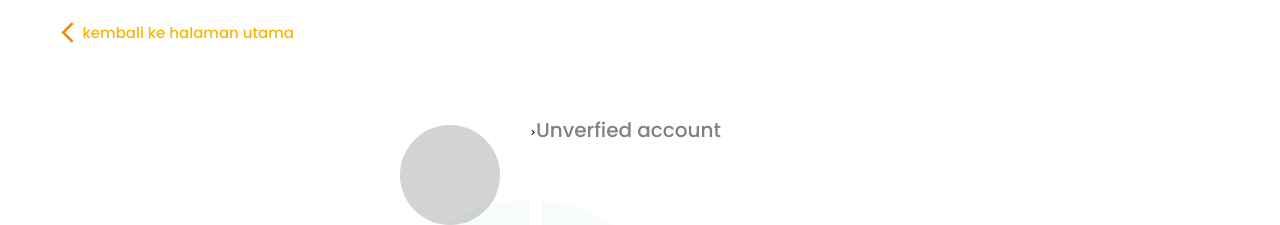
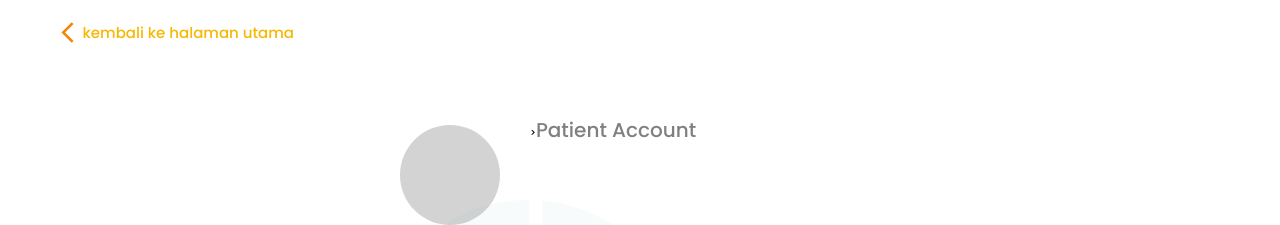
Before and after one commit to GunawanAhmad/Sisfo-Klinik-Full-Stack, a Vue app in the folder frontend/: page /account in a window 1280 px wide. Shown: the top 225 px of the page. Built offline with nearby package versions, Linux system fonts and the light colour scheme; no server answers.

Commit message:
change avatar

```diff
--- a/frontend/public/styles/dashboard_dokter.css
+++ b/frontend/public/styles/dashboard_dokter.css
@@ -104,8 +104,6 @@
   margin: 5rem;
   height: auto;
   position: relative;
-
-  transform-origin: 0 0;
 }
 
 .daftar .lain,
--- a/frontend/src/views/DataPasien.vue
+++ b/frontend/src/views/DataPasien.vue
@@ -10,7 +10,7 @@
         <div class="nama">
           <!--nama dan status akun sesuai dengan user yang login/register-->
           <div class="username">{{ nama }}</div>
-          <div class="account">Unverfied account</div>
+          <div class="account">Patient Account</div>
         </div>
       </div>
     </div>
--- a/frontend/src/views/dataAkun.vue
+++ b/frontend/src/views/dataAkun.vue
@@ -2,7 +2,8 @@
   <div class="app">
     <div class="back">
       <img src="../../public/img/arrow.png" alt />
-      <router-link to="/dashboard-pasien">kembali ke halaman utama</router-link>
+      <router-link to="/dashboard-dokter" v-if="role== 'dokter'">kembali ke halaman utama</router-link>
+      <router-link to="/dashboard-pasien" v-else>kembali ke halaman utama</router-link>
     </div>
     <div class="container">
       <div class="profil">
@@ -10,7 +11,8 @@
         <div class="nama">
           <!--nama dan status akun sesuai dengan user yang login/register-->
           <div class="username">{{ name }}</div>
-          <div class="account">Unverfied account</div>
+          <div class="account" v-if="role== 'dokter'">Docter Account</div>
+          <div class="account" v-else>Patient Account</div>
         </div>
       </div>
     </div>
@@ -74,6 +76,7 @@ export default {
         this.username = res.data.user.username;
         this.name = res.data.user.name;
         this.avatar = axios.defaults.baseURL + "/" + res.data.user.avatar;
+        this.role = res.data.user.role;
       })
       .catch((err) => {
         console.log(err);
@@ -84,6 +87,7 @@ export default {
       username: "",
       name: "",
       avatar: "",
+      role: "",
     };
   },
 };
--- a/frontend/src/views/editDataPasien.vue
+++ b/frontend/src/views/editDataPasien.vue
@@ -28,7 +28,7 @@
           <div class="nama">
             <!--nama dan status akun sesuai dengan user yang login/register-->
             <div class="username">{{ name }}</div>
-            <div class="account">Unverfied account</div>
+            <div class="account">Patient Account</div>
           </div>
         </div>
       </div>
--- a/frontend/src/views/formPasien.vue
+++ b/frontend/src/views/formPasien.vue
@@ -27,7 +27,7 @@
           <div class="nama">
             <!--nama dan status akun sesuai dengan user yang login/register-->
             <div class="username">{{ name }}</div>
-            <div class="account">Unverfied account</div>
+            <div class="account">Patient Account</div>
           </div>
         </div>
       </div>
--- a/frontend/src/views/gantiPass.vue
+++ b/frontend/src/views/gantiPass.vue
@@ -16,7 +16,8 @@
           <div class="nama">
             <!--nama dan status akun sesuai dengan user yang login/register-->
             <div class="username">{{ name }}</div>
-            <div class="account">Unverfied account</div>
+            <div class="account" v-if="role== 'dokter'">Docter Account</div>
+            <div class="account" v-else>Patient Account</div>
           </div>
         </div>
       </div>
--- a/frontend/src/views/gantiUsername.vue
+++ b/frontend/src/views/gantiUsername.vue
@@ -16,7 +16,8 @@
           <div class="nama">
             <!--nama dan status akun sesuai dengan user yang login/register-->
             <div class="username">{{ name }}</div>
-            <div class="account">Unverfied account</div>
+            <div class="account" v-if="role== 'dokter'">Docter Account</div>
+            <div class="account" v-else>Patient Account</div>
           </div>
         </div>
       </div>
```
